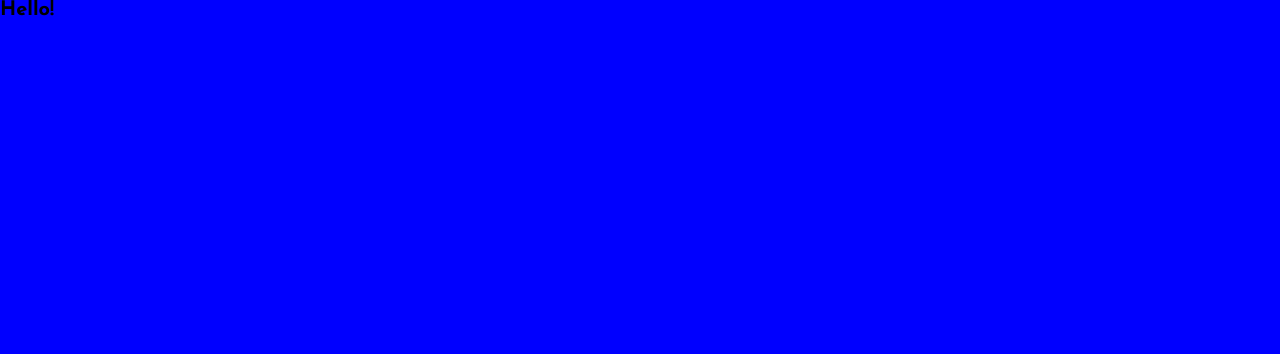
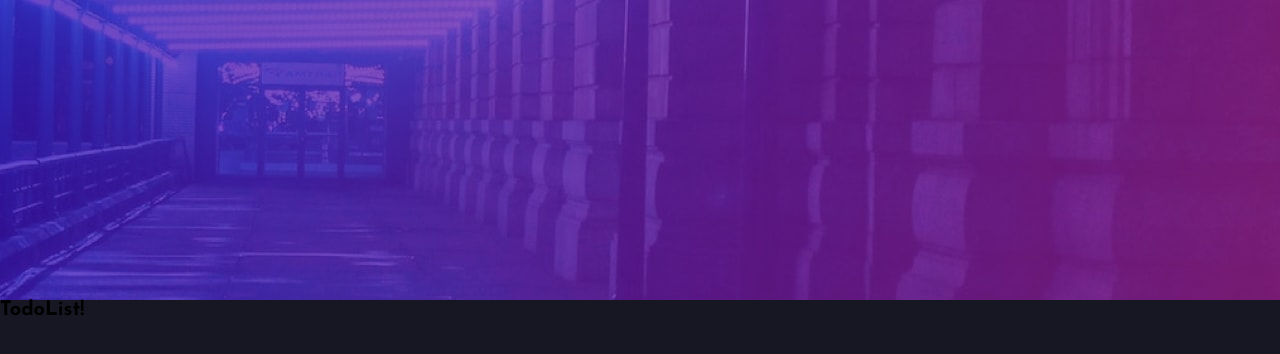
Before and after one commit to DittyRuf/TodoMERN, a React (Create React App) app in the folder client/: page / in a window 1280 px wide. Shown: the top 354 px of the page. Built offline with nearby package versions, Linux system fonts and the light colour scheme.

Commit message:
Header with scss modules + types declaration

```diff
--- /dev/null
+++ b/client/src/@types/global.d.ts
@@ -0,0 +1,4 @@
+declare module '*.scss' {
+	const content: Record<string, string>;
+	export default content;
+}
--- a/client/src/App.tsx
+++ b/client/src/App.tsx
@@ -1,5 +1,13 @@
-function App() {
-	return <h1>Hello!</h1>;
-}
+import Header from './components/Header/Header';
+import TodoList from './components/TodoList/TodoList';
+
+const App = () => {
+	return (
+		<>
+			<Header />
+			<TodoList />
+		</>
+	);
+};
 
 export default App;
--- /dev/null
+++ b/client/src/components/Header/Header.module.scss
@@ -0,0 +1,13 @@
+@use './../../scss/abstracts/mixins' as *;
+
+.header {
+	height: 300px;
+	background-image: url('./../../assets/images/bg-desktop-dark.jpg');
+	background-repeat: no-repeat;
+	background-size: cover;
+	background-position: center;
+	@include mq(48em) {
+		height: 200px;
+		background-image: url('./../../assets/images/bg-mobile-dark.jpg');
+	}
+}
--- /dev/null
+++ b/client/src/components/Header/Header.tsx
@@ -0,0 +1,7 @@
+import styled from './Header.module.scss';
+
+const Header = () => {
+	return <header className={styled.header}></header>;
+};
+
+export default Header;
--- /dev/null
+++ b/client/src/components/TodoList/TodoList.tsx
@@ -0,0 +1,5 @@
+const TodoList = () => {
+	return <h1>TodoList!</h1>;
+};
+
+export default TodoList;
--- /dev/null
+++ b/client/src/scss/abstracts/_mixins.scss
@@ -0,0 +1,12 @@
+@mixin flex-mother($direction: row, $align: center, $justify: center) {
+	display: flex;
+	flex-direction: $direction;
+	align-items: $align;
+	justify-content: $justify;
+}
+
+@mixin mq($media) {
+	@media (max-width: $media) {
+		@content;
+	}
+}
--- a/client/src/scss/base/_reset.scss
+++ b/client/src/scss/base/_reset.scss
@@ -4,6 +4,13 @@
 	box-sizing: border-box;
 	font-family: $font-family;
 	font-size: $font-size;
+}
+
+body {
+	background-color: map-get(
+		map-get($colors, 'dark-theme'),
+		'color-very-dark-blue'
+	);
 }
 
 *,
--- a/client/src/scss/style.scss
+++ b/client/src/scss/style.scss
@@ -1,6 +1,2 @@
 @use './abstracts/variables';
 @use './base/reset';
-
-body {
-	background-color: blue;
-}
```
